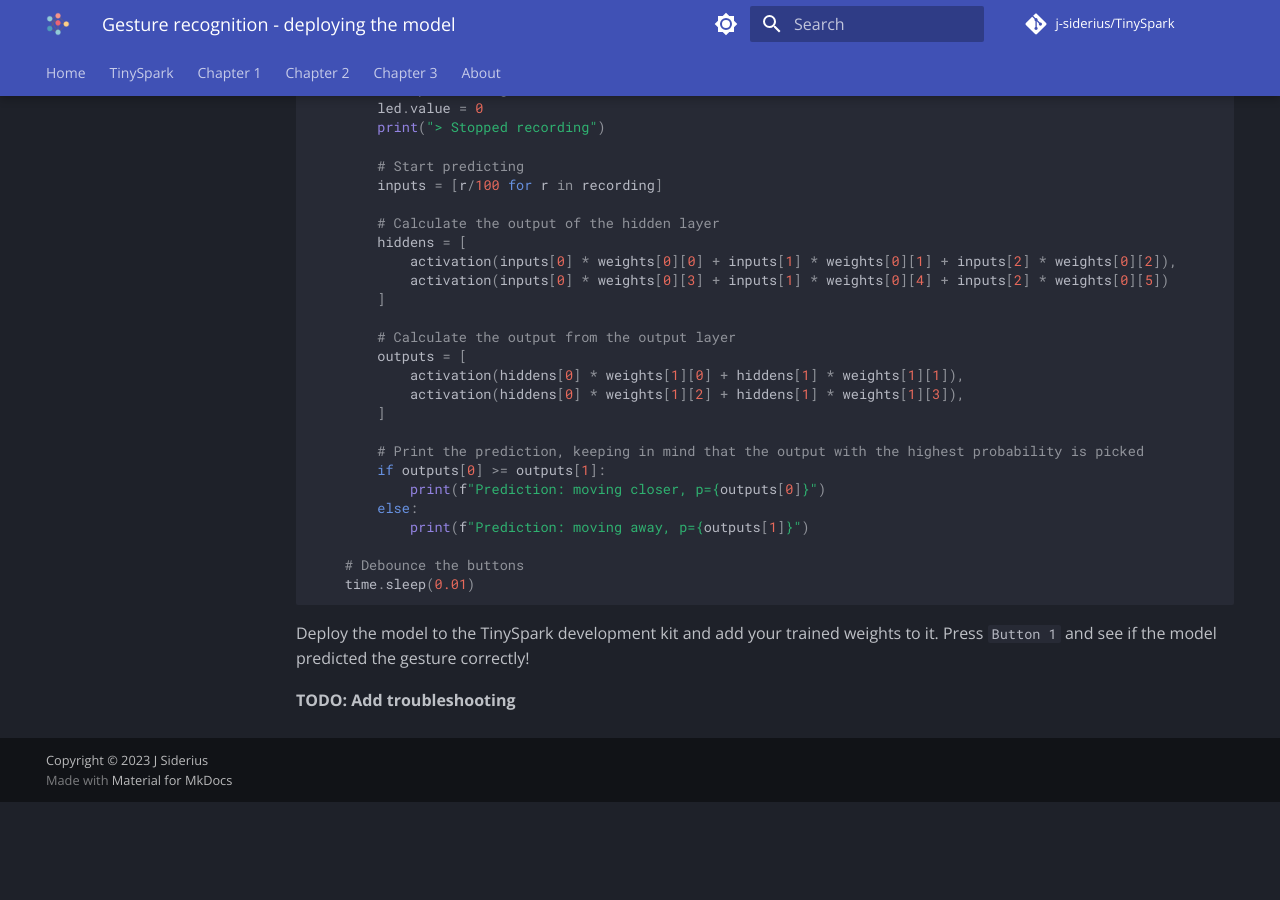
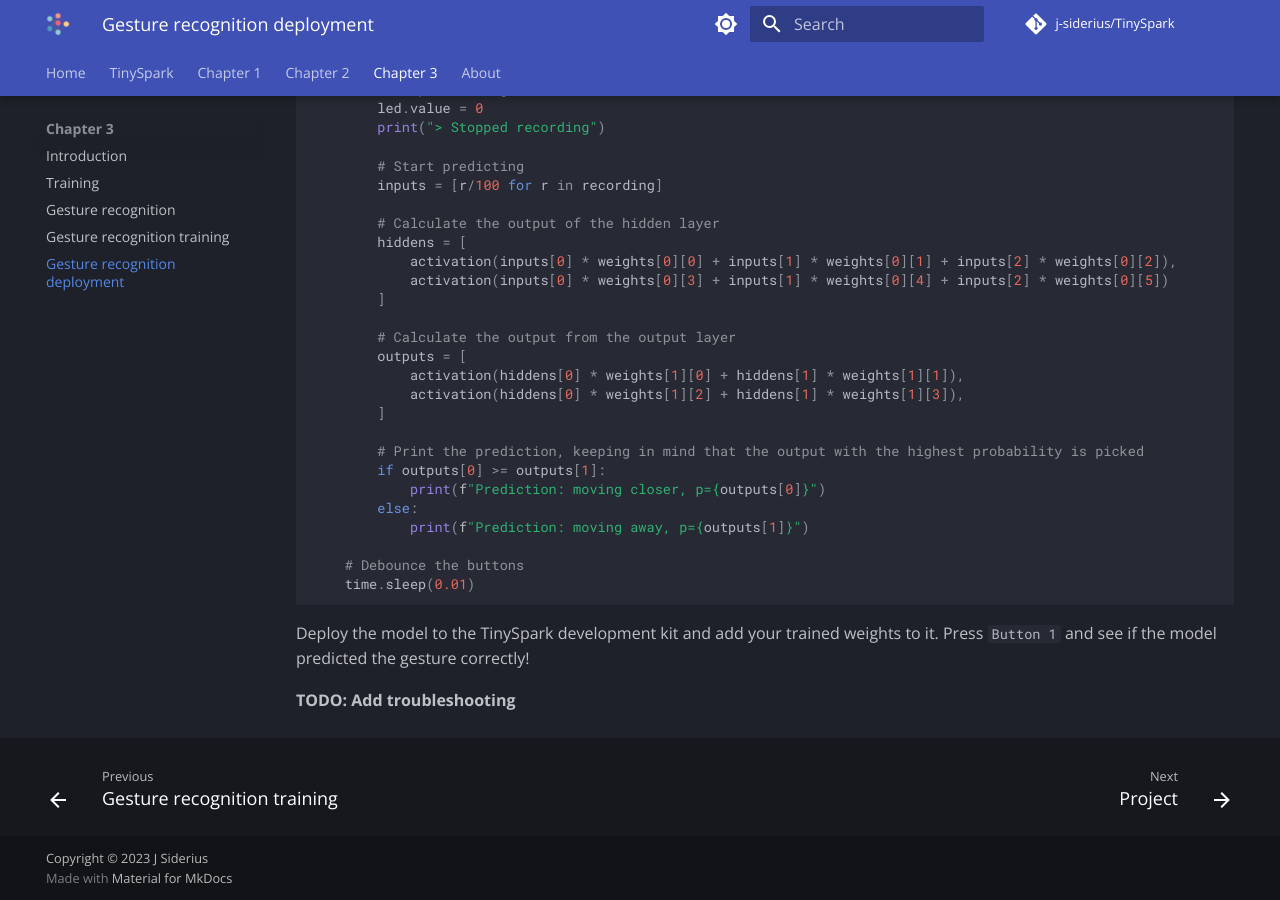
Before and after one commit to j-siderius/TinySpark, an MkDocs documentation site: the page built from docs/chapter3/gesture_recognition_deploy.md, in a window 1280 px wide and 900 px high, scrolled down 1357 px. Built offline with MkDocs 1.6.1 and Material for MkDocs 9.7.7, drawn with Linux system fonts in a browser that asks for light colours; comment, search, counter and statistics services are not loaded; before the commit the page ends 2159 px from its top, so only the background shows below that.

Commit message:
fixed navigation

```diff
--- a/mkdocs.yml
+++ b/mkdocs.yml
@@ -136,6 +136,7 @@ nav:
     - Training: chapter3/training.md
     - Gesture recognition: chapter3/gesture_recognition_data.md
     - Gesture recognition training: chapter3/gesture_recognition_training.md
+    - Gesture recognition deployment: chapter3/gesture_recognition_deploy.md
   - About:
     - Project: about/project.md
     - License: about/license.md
```
